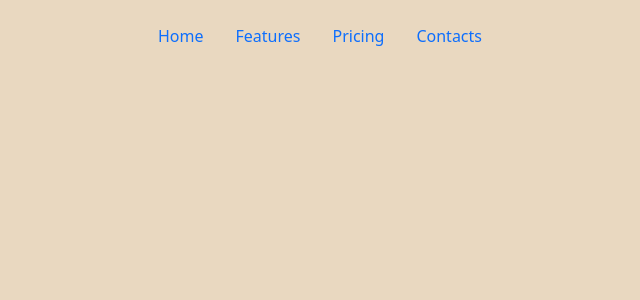
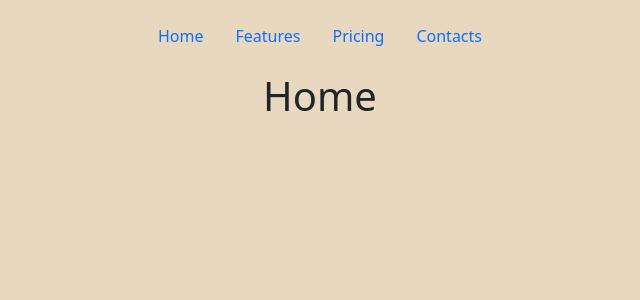
Before and after one commit to F4hdC/React_First_Project, a React (Create React App) app: page / in a window 1280 px wide. Shown: the top 300 px of the page, without its empty margins (320-960 px from the left). Built offline with nearby package versions, Linux system fonts and the light colour scheme.

Commit message:
PathOfHome/Exact

```diff
--- a/src/components/navbar/Navbar.js
+++ b/src/components/navbar/Navbar.js
@@ -17,14 +17,14 @@ const Navbar = (parametros) => {
         <div className="container">
         <header className="d-flex justify-content-center py-3">
           <ul className="nav nav-pills">
-            <li className="nav-item"><Link to="/home" className="nav-link">Home</Link></li>
+            <li className="nav-item"><Link to="/" className="nav-link">Home</Link></li>
             <li className="nav-item"><Link to="/Features" className="nav-link">Features</Link></li>
             <li className="nav-item"><Link to="/Pricing" className="nav-link">Pricing</Link></li>
             {/* <li className="nav-item"><Link to="#" className="nav-link">FAQs</Link></li> */}
             <li className="nav-item"><Link to="/About" className="nav-link">{title_about}</Link></li>
           </ul>
         </header>
-      <Route path="/home" component={Home} />
+      <Route path="/" exact component={Home} />
       <Route path="/Features" component={Features} />
       <Route path="/Pricing" component={Pricing} />
       <Route path="/About" component={about} />
```
